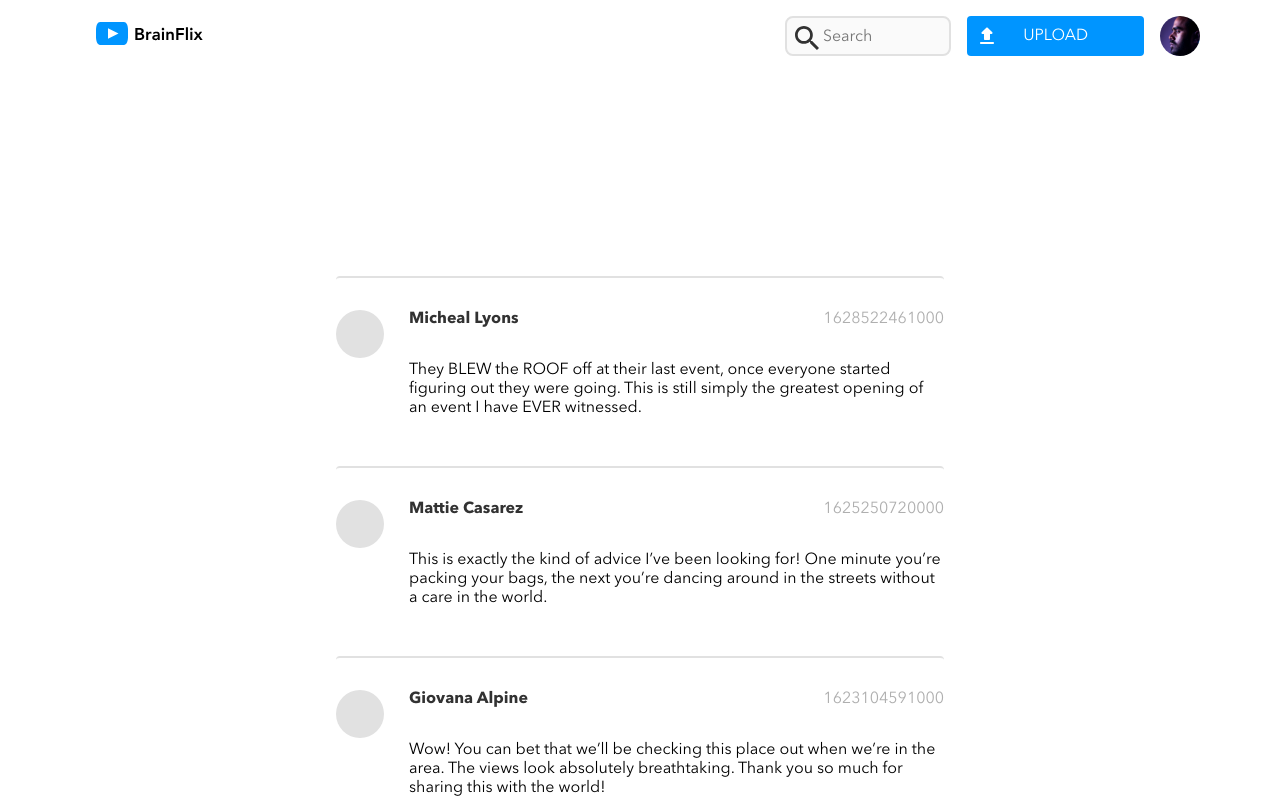
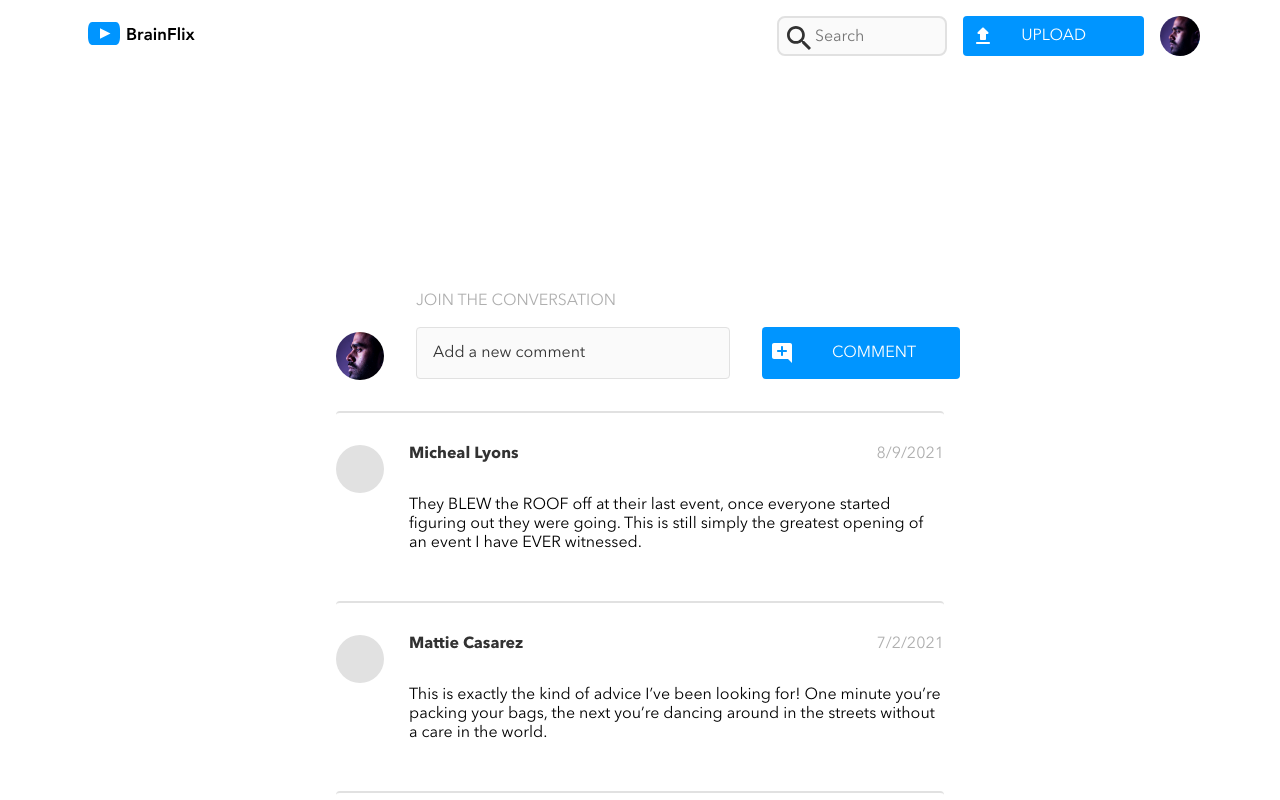
Before and after one commit to nate-paradiso/nate-paradiso-brainflix, a React (Create React App) app: page / in a window 1280 px wide. Shown: the top 800 px of the page. Built offline with nearby package versions, Linux system fonts and the light colour scheme.

Commit message:
coverted time

```diff
--- a/src/App.js
+++ b/src/App.js
@@ -7,11 +7,12 @@ import {VideoCardList} from './components/Component/VideoCardList/VideoCardList'
 import './App.scss';
 
 function App() {
+
   return (
     <div className="App">
     <NavBar/>
     <CurrentVideo/>
-    {/* <Form/> */}
+    <Form/>
     <CommentCardList/>
     <VideoCardList/>
 
--- a/src/components/Component/CommentCardList/CommentCardList.js
+++ b/src/components/Component/CommentCardList/CommentCardList.js
@@ -1,7 +1,7 @@
 import "./CommentCardList.scss"
 import videoDataDetails from "../../../data/video-details.json"
 import { CommentsCard } from "../CommentsCard/CommentsCard"
-// import { Form } from "../Form/Form"
+import { formatTime } from "../CommentsCard/functions"
 
 
 
@@ -9,13 +9,9 @@ export function CommentCardList () {
     console.log(videoDataDetails)
 
 
-    // <Form/>
 
-    // function formatTime (timestamp) {
-    //     const date = new Date(timestamp);
-    //     // console.log(date)
-    //     return date.toLocaleDateString();
-    // }
+
+
 
     return(
         <div className="comment-container">
@@ -27,7 +23,7 @@ export function CommentCardList () {
                     key={detail.comments[0].id}
                     name={detail.comments[0].name}
                     comment={detail.comments[0].comment}
-                    timestamp={detail.comments[0].timestamp}
+                    timestamp={formatTime(detail.comments[0].timestamp)}
                     />
                     </>
                 )
--- a/src/components/Component/CommentsCard/CommentsCard.scss
+++ b/src/components/Component/CommentsCard/CommentsCard.scss
@@ -12,7 +12,7 @@
 	margin: 0rem 1rem 1rem 1rem;
 	padding-top: 1rem;
 	@include tablet {
-		margin: 2rem 4rem 2rem 4rem;
+		margin: 2rem 3rem 2rem 3rem;
 	}
 	@include desktop {
 		margin: 2rem 21rem 2rem 21rem;
--- /dev/null
+++ b/src/components/Component/CommentsCard/functions.js
@@ -0,0 +1,4 @@
+export function formatTime (timestamp) {
+    const date = new Date(timestamp);
+    return date.toLocaleDateString();
+}
--- a/src/components/Component/Form/Form.js
+++ b/src/components/Component/Form/Form.js
@@ -11,8 +11,10 @@ export function Form () {
             </div>
             <div className="form-container__typing">
                 <label className="shows__card--label shows__card--label-display form-container__typing--comments-label" for="comment">join the conversation</label>
-                <textarea className="form-container__typing--comments" name="comment" id="comment" cols="30" rows="10" placeholder="Add a new comment" ></textarea>
-                <input className="form-container__typing--button" type="submit" value="comment"/>
+                <div className="form-container__typing--comments-container">
+                    <textarea className="form-container__typing--comments" name="comment" id="comment" cols="30" rows="10" placeholder="Add a new comment" ></textarea>
+                    <input className="form-container__typing--button" type="submit" value="comment"/>
+                </div>
             </div>
         </div>
     </form>
--- a/src/components/Component/Form/Form.scss
+++ b/src/components/Component/Form/Form.scss
@@ -36,12 +36,30 @@
 		flex-direction: column;
 		width: 100%;
 		padding: 0rem 1rem 1rem 1rem;
+		@include tablet {
+			padding: 0rem;
+			margin-left: 3rem;
+		}
 		&--comments {
 			background-color: $alternative-background-color-1;
 			border-radius: 4px;
 			height: 6rem;
 			resize: none;
 			border: solid 1px $outline-color;
+			@include tablet {
+				height: 2rem;
+				width: 100%;
+				margin-right: 2rem;
+			}
+		}
+		&--comments-container {
+			display: flex;
+			flex-direction: column;
+			width: 100%;
+			@include tablet {
+				flex-direction: row;
+				justify-content: space-between;
+			}
 		}
 		&--comments-label {
 			padding-top: 1rem;
@@ -72,12 +90,12 @@
 			}
 
 			@include tablet {
-				width: 30%;
-				max-width: 9.375rem;
+				max-width: 12.375rem;
+				height: 3.25rem;
+				margin: 0rem;
 			}
 			@include desktop {
-				width: 30%;
-				max-width: 9.375rem;
+				max-width: 12.375rem;
 			}
 		}
 	}
@@ -93,6 +111,11 @@
 				width: 48px;
 				height: 48px;
 				background-size: 85px;
+				margin-left: 0rem;
+				margin-top: 3.5rem;
+			}
+			@include desktop {
+				margin-left: 1rem;
 			}
 		}
 	}
--- a/src/components/Component/Navbar/Navbar.scss
+++ b/src/components/Component/Navbar/Navbar.scss
@@ -52,6 +52,7 @@
 		margin: 1rem;
 		@include tablet {
 			margin-right: 8rem;
+			margin-left: 0.5rem;
 		}
 		@include desktop {
 			margin-right: 35rem;
--- a/src/components/Component/VideoCard/VideoCard.scss
+++ b/src/components/Component/VideoCard/VideoCard.scss
@@ -4,6 +4,9 @@
 .video-container {
 	margin: 1rem;
 	width: 95%;
+	@include tablet {
+		margin: 0rem 3rem 0rem 3rem;
+	}
 	&__card {
 		display: flex;
 		flex-direction: row;
@@ -11,6 +14,9 @@
 		&--text {
 			display: flex;
 			flex-direction: column;
+			@include tablet {
+				margin-right: 23rem;
+			}
 		}
 		&--text-title {
 			margin-top: 0rem;
--- a/src/components/Component/VideoCardList/VideoCardList.scss
+++ b/src/components/Component/VideoCardList/VideoCardList.scss
@@ -0,0 +1,8 @@
+@use "../../../styles/partials/_variables.scss" as *;
+@use "../../../styles/partials/_mixins.scss" as *;
+
+.video-container {
+	@include desktop {
+		display: none;
+	}
+}
```
